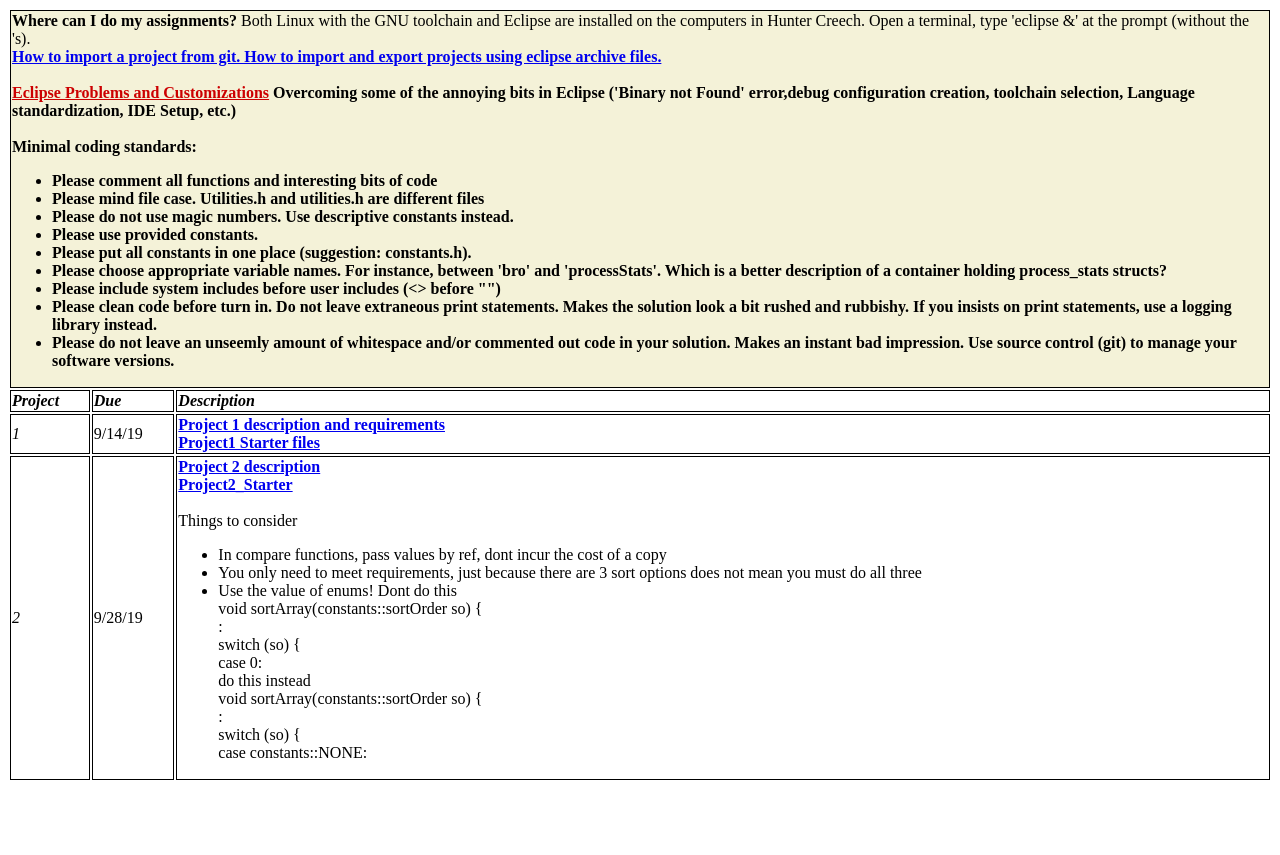
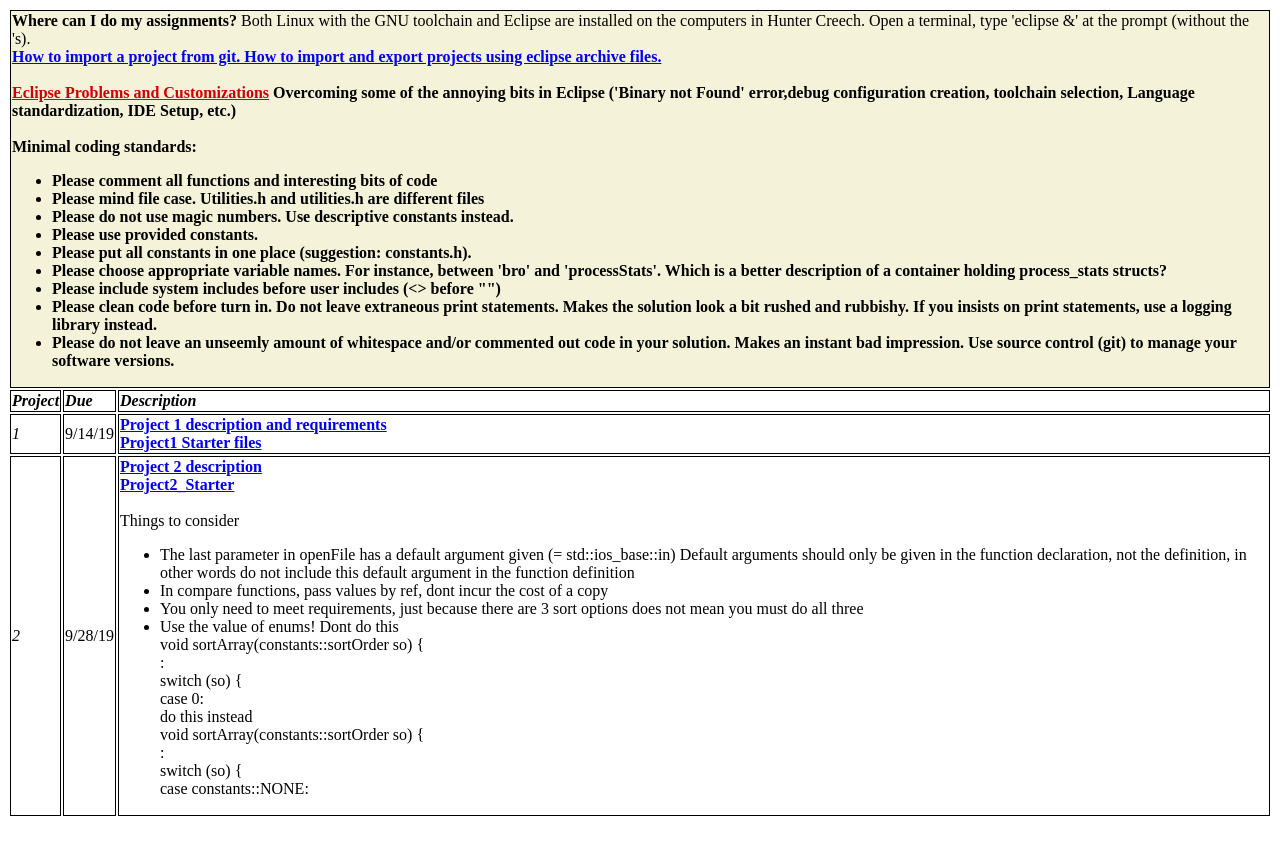
Before and after one commit to CNUClasses/CPSC327, a Jekyll site: the page navbar/Projects.html, which Jekyll copies as it is, in a window 1280 px wide. Shown: the top 855 px of the page. Built offline with Jekyll 4.4.1, drawn with Linux system fonts in a browser that asks for light colours.

Commit message:
lectures

```diff
--- a/navbar/Lectures.html
+++ b/navbar/Lectures.html
@@ -108,7 +108,7 @@
 				<strong><a href="http://www.cplusplus.com/reference/vector/vector/">Excellent vector intro</a></strong><br>
                 <strong><a href="https://github.com/CNUClasses/CPSC327/blob/master/content/Lectures/6_StandardLibrary_LibraryModel_Vector_sort_find.pdf"> Vector and Sorting</a></strong> A vector is always a better choice than an array (It is dynamicly resizable, an array is not).<br>
 				<strong><a href="https://www.cprogramming.com/tutorial/stl/iterators.html"> Iterators</a></strong>How to access standard library containers<br>
-				<strong><a href="https://github.com/CNUClasses/CPSC327/blob/master/content/Lectures/6_Model_library-classroom_coding.pdf"> Model a Library</a></strong> How to design and layout another C++ project.  This layout is similar to Project 3<br>
+				<strong><a href="https://github.com/CNUClasses/CPSC327/blob/master/content/Lectures/6_Model_library-classroom_coding.pdf" style="color: #00cc00"> Model a Library</a></strong> How to design and layout another C++ project.<br>
 				<strong><a href="https://github.com/CNUClasses/CPSC327/blob/master/content/Lectures/7_Conditional_Compilation_using_the_preprocessor.pdf">Conditional Compilation</a></strong> (ADVANCED) Conditional Compilation using the preprocessor<br>
 				<strong><a href="https://github.com/CNUClasses/CPSC327/blob/master/content/Lectures/7_ Standard Library.pdf"> Standard Library</a></strong> Introduction, data structers, iterators, algorithms<br>
             </td>
--- a/navbar/Projects.html
+++ b/navbar/Projects.html
@@ -61,6 +61,9 @@
                 <strong><a href="https://github.com/CNUClasses/327_project2_starter.git"> Project2_Starter</a></strong><br><br>
                 Things to consider
                 <ul>
+                  <li>The last parameter in openFile has a default argument given (= std::ios_base::in)
+                      Default arguments should only be given in the function declaration, not the definition, in other
+                      words do not include this default argument in the function definition</li>
                   <li>In compare functions, pass values by ref, dont incur the cost of a copy</li>
                   <li>You only need to meet requirements, just because there are 3 sort options does not mean you must do all three</li>
                   <li>Use the value of enums!  Dont do this<br>
```
